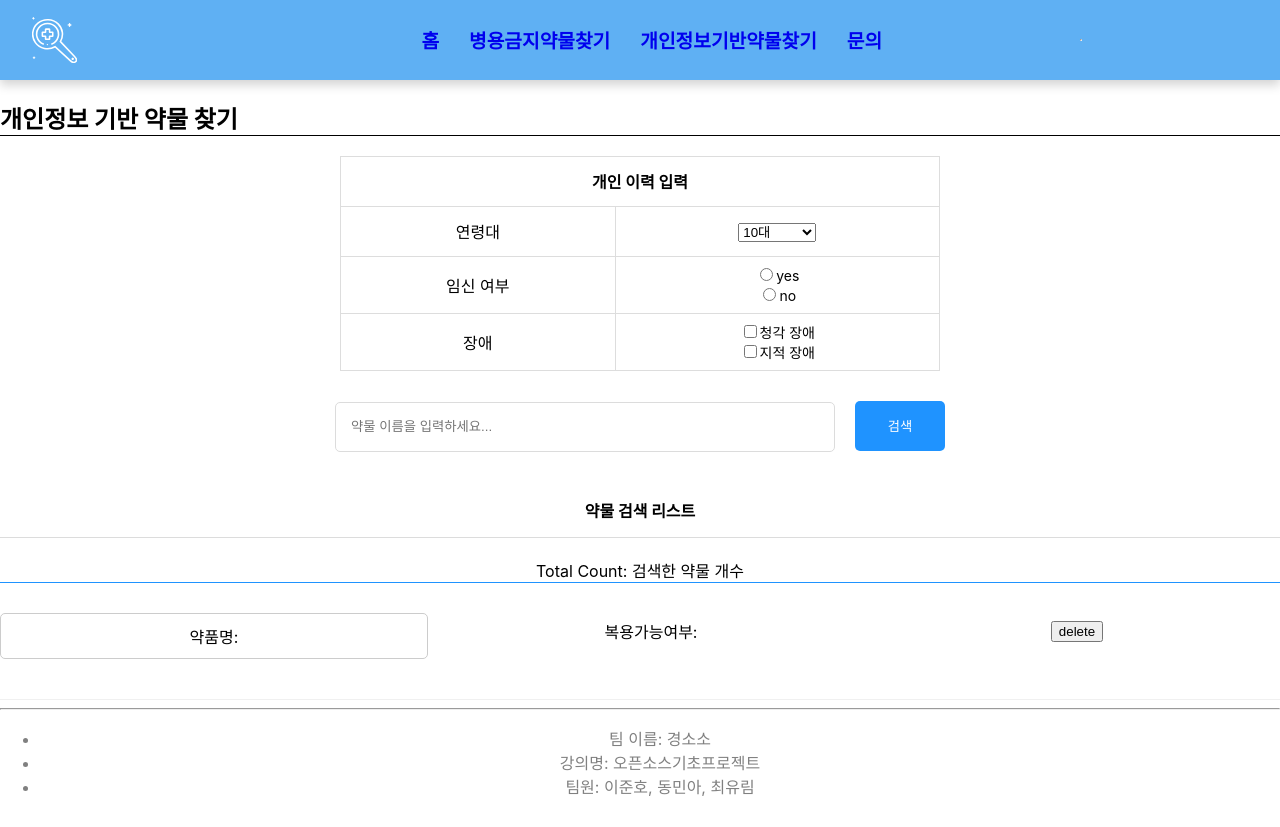
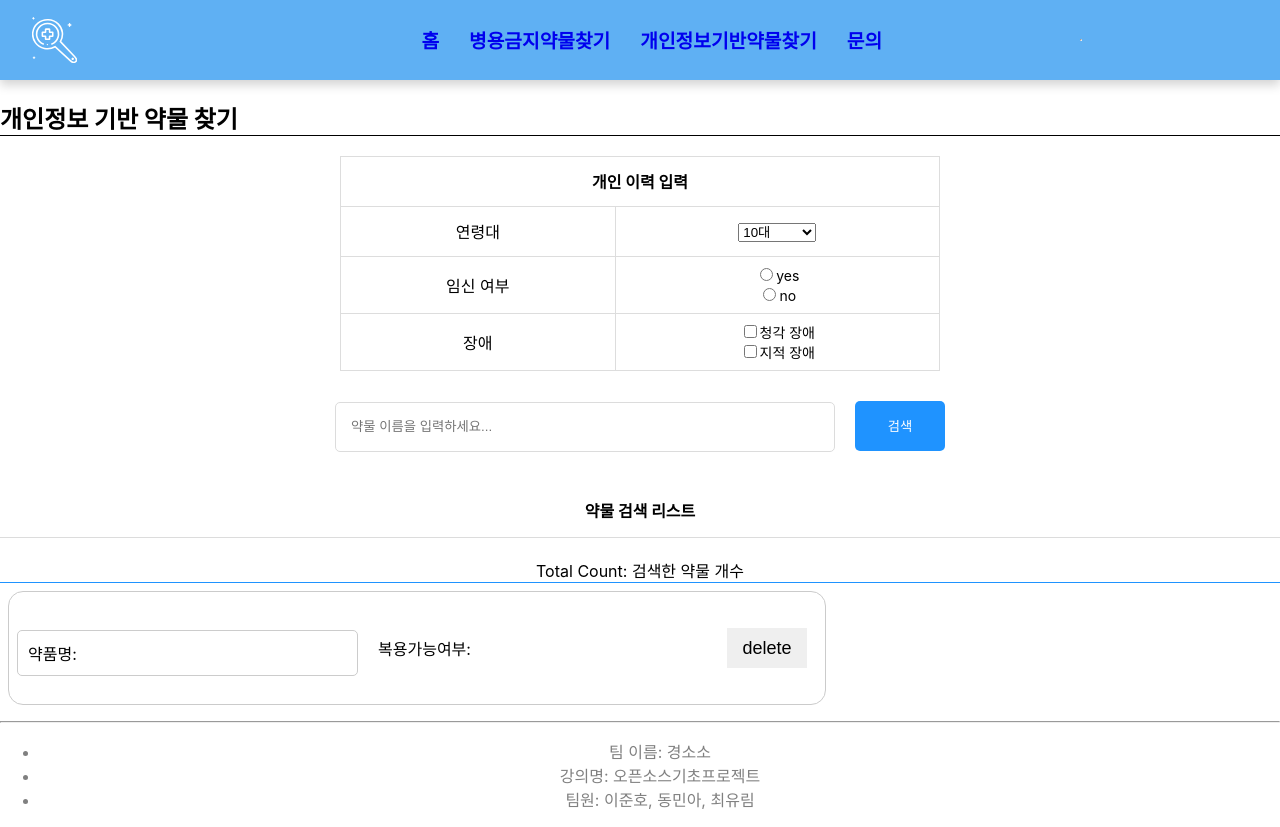
Before and after one commit to LovellR/GSS_Project, a React (Create React App) app in the folder oss-project/: page /detail in a window 1280 px wide. Built offline with nearby package versions, Linux system fonts and the light colour scheme.

Commit message:
PersonalItem 보완

```diff
--- a/oss-project/src/JS/PersonalItem.js
+++ b/oss-project/src/JS/PersonalItem.js
@@ -5,9 +5,7 @@ const PersonalItem = () => {
         <div className="personal-item">
             <div className="title">약품명: </div>
             <div className="possible">복용가능여부: </div>
-            <div className="delete-btn">
-                <button>delete</button>
-            </div>
+            <button className="delete-btn">delete</button>
         </div>
     );
 };
--- a/oss-project/src/JS/css/PersonalItem.css
+++ b/oss-project/src/JS/css/PersonalItem.css
@@ -1,19 +1,28 @@
 .personal-item {
+    width: 800px;
     display: flex;
     align-items: center;
     gap: 20px;
-    padding-bottom: 20px;
-    border-bottom: 1px solid rgb(240, 240, 240);
+    margin: 8px;
+    border-radius: 15px;
+    padding: 8px;
+    border: 1px solid rgb(203, 203, 203);
 }
 
 .title {
     flex: 1;
+    text-align: left;
 }
 
 .possible {
     flex: 1;
+    text-align: left;
 }
 
 .delete-btn {
-    flex: 1;
+    font-size: 18px;
+    width: 80px;
+    height: 40px;
+    border: none;
+    margin: 10px;
 }
```
